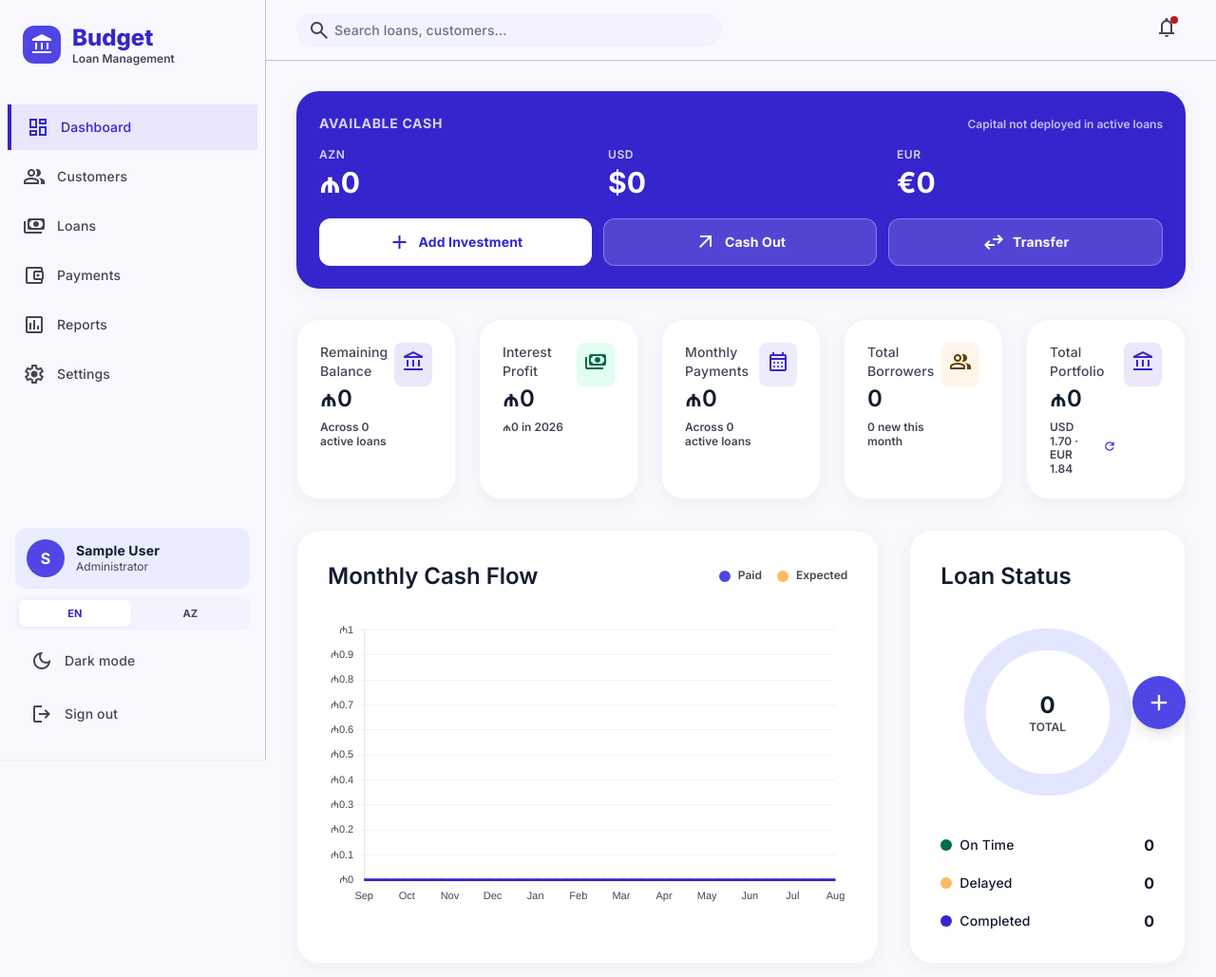
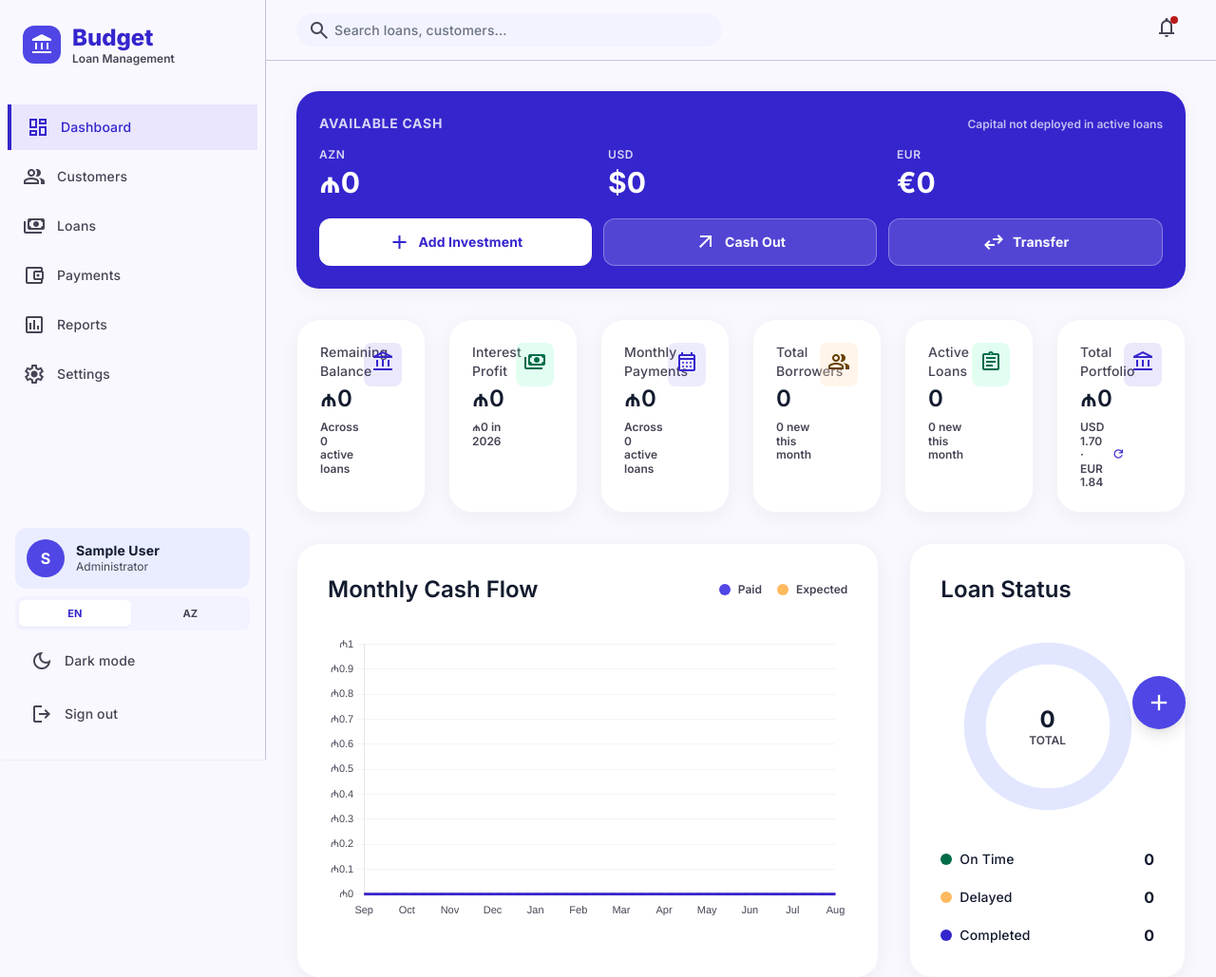
Before and after one commit to codeguy085/Budget, a Django app: page / in a window 1280 px wide. Shown: the top 1029 px of the page at 95% size. Run offline with Django 5.2, Linux system fonts and the light colour scheme; the visitor is signed in with stand-in values (Sample User, id 1); data that the repository does not hold is empty; some libraries are stand-ins or nearby versions.

Commit message:
number of loans card on dashboard

```diff
--- a/loan/views.py
+++ b/loan/views.py
@@ -919,6 +919,7 @@ def dashboard(request):
     total_loans = len(loans)
     total_borrowers = Customer.objects.count()
     new_borrowers_this_month = Customer.objects.filter(created_at__gte=first_of_month).count()
+    new_loans_this_month = Loan.objects.filter(start__date__gte=first_of_month).count()
 
     delayed_loan_ids = set(
         Payment.objects.filter(
@@ -1003,6 +1004,7 @@ def dashboard(request):
         'total_loans': total_loans,
         'total_borrowers': total_borrowers,
         'new_borrowers_this_month': new_borrowers_this_month,
+        'new_loans_this_month': new_loans_this_month,
         'on_time_count': on_time_count,
         'delayed_count': delayed_count,
         'on_time_dash': on_time_dash,
--- a/templates/dashboard.html
+++ b/templates/dashboard.html
@@ -41,7 +41,7 @@
   </div>
 </section>
 
-<section class="grid grid-cols-2 lg:grid-cols-5 gap-4 lg:gap-6">
+<section class="grid grid-cols-2 lg:grid-cols-6 gap-4 lg:gap-6">
   <div class="bg-surface-container-lowest p-4 lg:p-6 rounded-3xl lg:rounded-2xl custom-shadow-soft border border-slate-100">
     <div class="flex flex-col lg:flex-row lg:justify-between lg:items-start gap-3 lg:gap-2">
       <div class="p-2 bg-primary/10 rounded-lg text-primary self-start lg:order-2 flex-shrink-0">
@@ -90,6 +90,19 @@
         <p class="text-on-surface-variant text-label-md mb-1">{% trans "Total Borrowers" %}</p>
         <h3 class="text-lg lg:text-headline-md font-headline-md font-semibold lg:font-headline-md text-on-surface truncate">{{ total_borrowers }}</h3>
         <p class="text-label-sm text-on-surface-variant mt-2 hidden lg:block">{% blocktrans with n=new_borrowers_this_month %}{{ n }} new this month{% endblocktrans %}</p>
+      </div>
+    </div>
+  </div>
+
+  <div class="bg-surface-container-lowest p-4 lg:p-6 rounded-3xl lg:rounded-2xl custom-shadow-soft border border-slate-100">
+    <div class="flex flex-col lg:flex-row lg:justify-between lg:items-start gap-3 lg:gap-2">
+      <div class="p-2 bg-secondary-container/20 rounded-lg text-secondary self-start lg:order-2 flex-shrink-0">
+        <span class="material-symbols-outlined">assignment</span>
+      </div>
+      <div class="min-w-0 lg:order-1">
+        <p class="text-on-surface-variant text-label-md mb-1">{% trans "Active Loans" %}</p>
+        <h3 class="text-lg lg:text-headline-md font-headline-md font-semibold lg:font-headline-md text-on-surface truncate">{{ active_count }}</h3>
+        <p class="text-label-sm text-on-surface-variant mt-2 hidden lg:block">{% blocktrans with n=new_loans_this_month %}{{ n }} new this month{% endblocktrans %}</p>
       </div>
     </div>
   </div>
```
